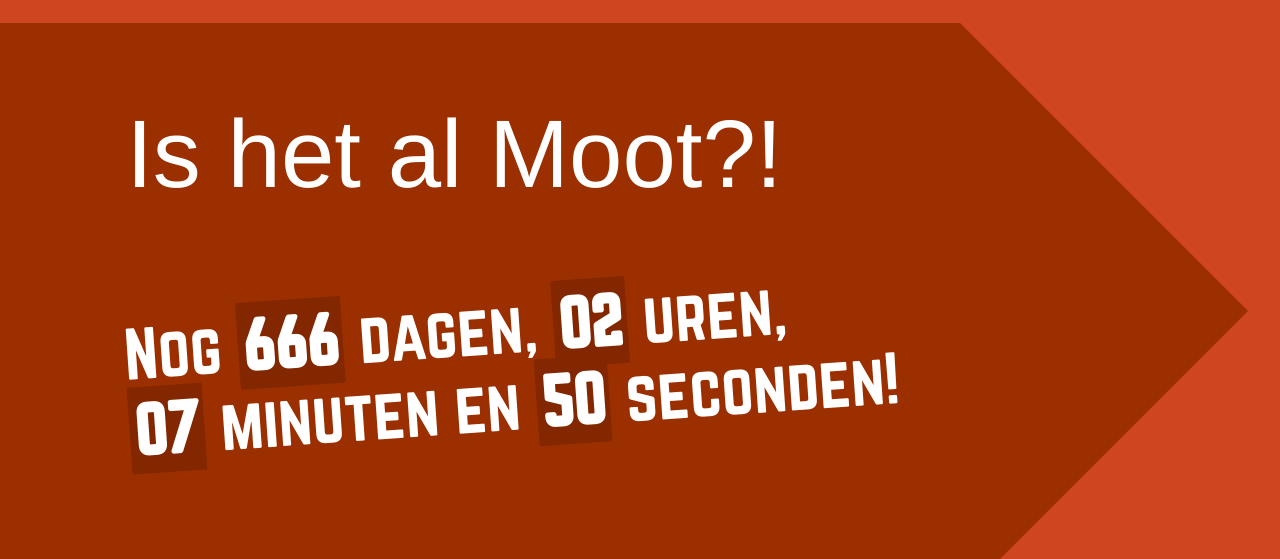
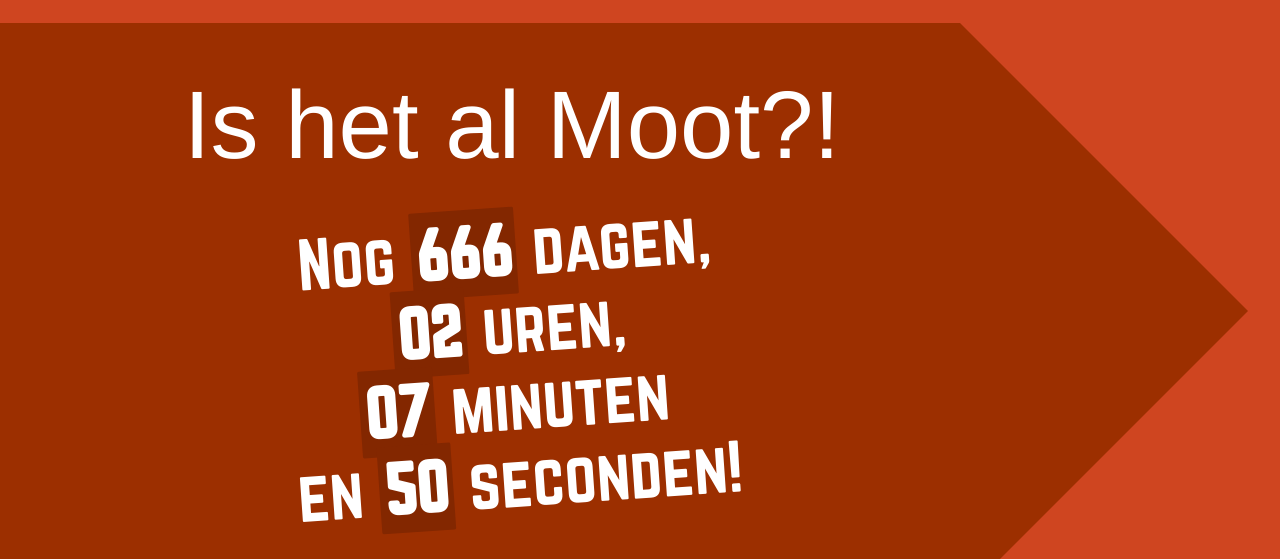
Before and after one commit to Jeroen-G/ishetalmoot, a website built with Parcel: page index.html in a window 1280 px wide. Shown: the part 241-800 px from the top of the page. Built offline with nearby package versions, Linux system fonts and the light colour scheme; a web font is replaced by a local one.

Commit message:
center text

```diff
--- a/components/countdown.sass
+++ b/components/countdown.sass
@@ -1,5 +1,5 @@
 .c-countdown
-    margin: 5rem 0
+    margin: 2rem 0
     transform: rotate(-4deg)
 
     span
--- a/components/pointer.sass
+++ b/components/pointer.sass
@@ -21,6 +21,7 @@
     &__content
         margin-left: 2rem
         margin-right: -2rem
+        text-align: center
 
     img
         max-height: 20rem
--- a/index.html
+++ b/index.html
@@ -19,7 +19,7 @@
             <div class="c-pointer__content">
                 <h1>Is het al Moot?!</h1>
                 <h2 id="countdown-opening" class="c-countdown">
-                    Nog <span class="days"></span> dagen, <span class="hours"></span> uren, <br> <span class="minutes"></span> minuten en <span class="seconds"></span> seconden!
+                    Nog <span class="days"></span> dagen, <br> <span class="hours"></span> uren, <br> <span class="minutes"></span> minuten <br> en <span class="seconds"></span> seconden!
                 </h2>
                 <a href="maarkanikalwelinschrijven/index.html"></a>
                 <a href="duurtlang/index.html"></a>
```
Also changed, not shown: maarkanikalwelinschrijven/index.html (+1 -1 lines).
